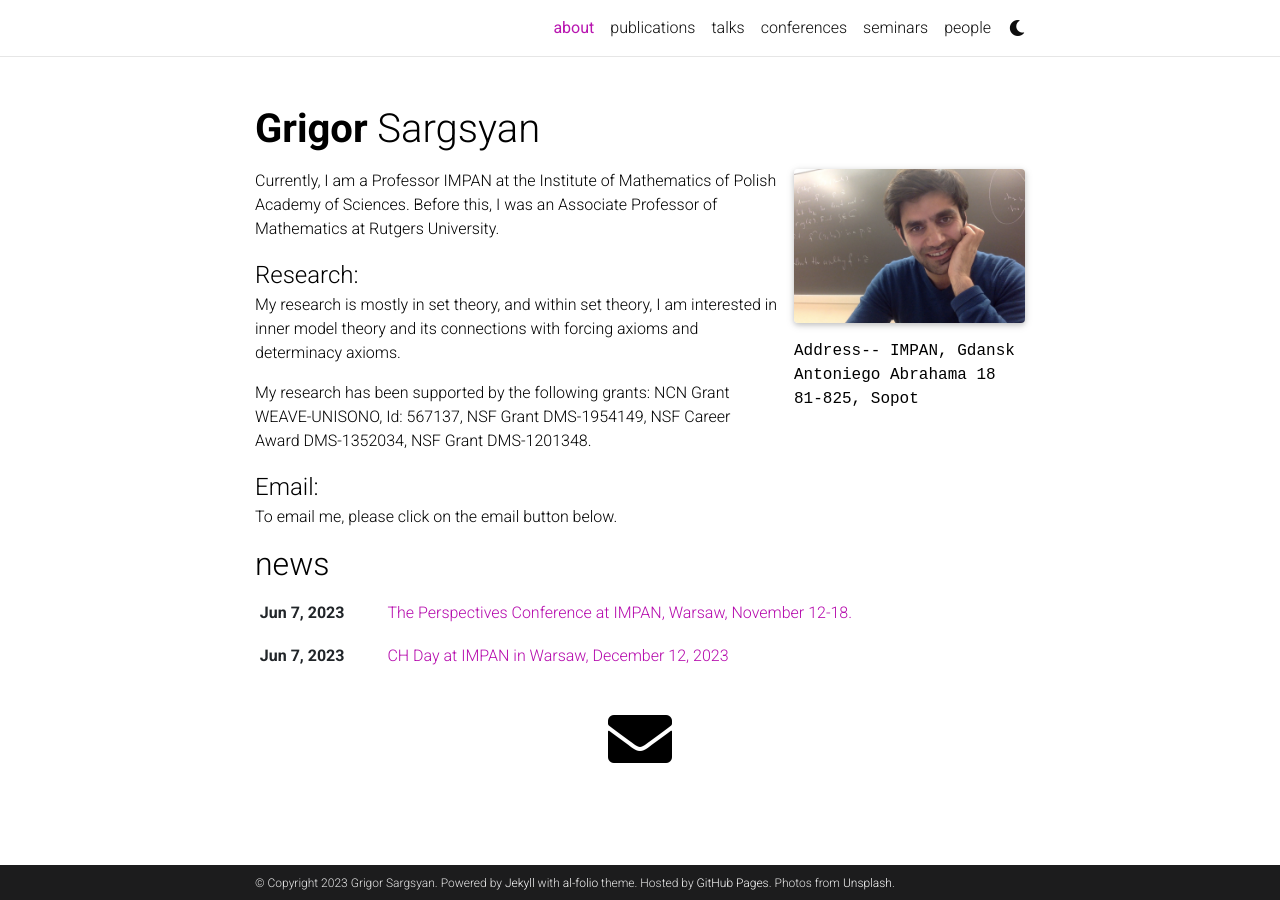
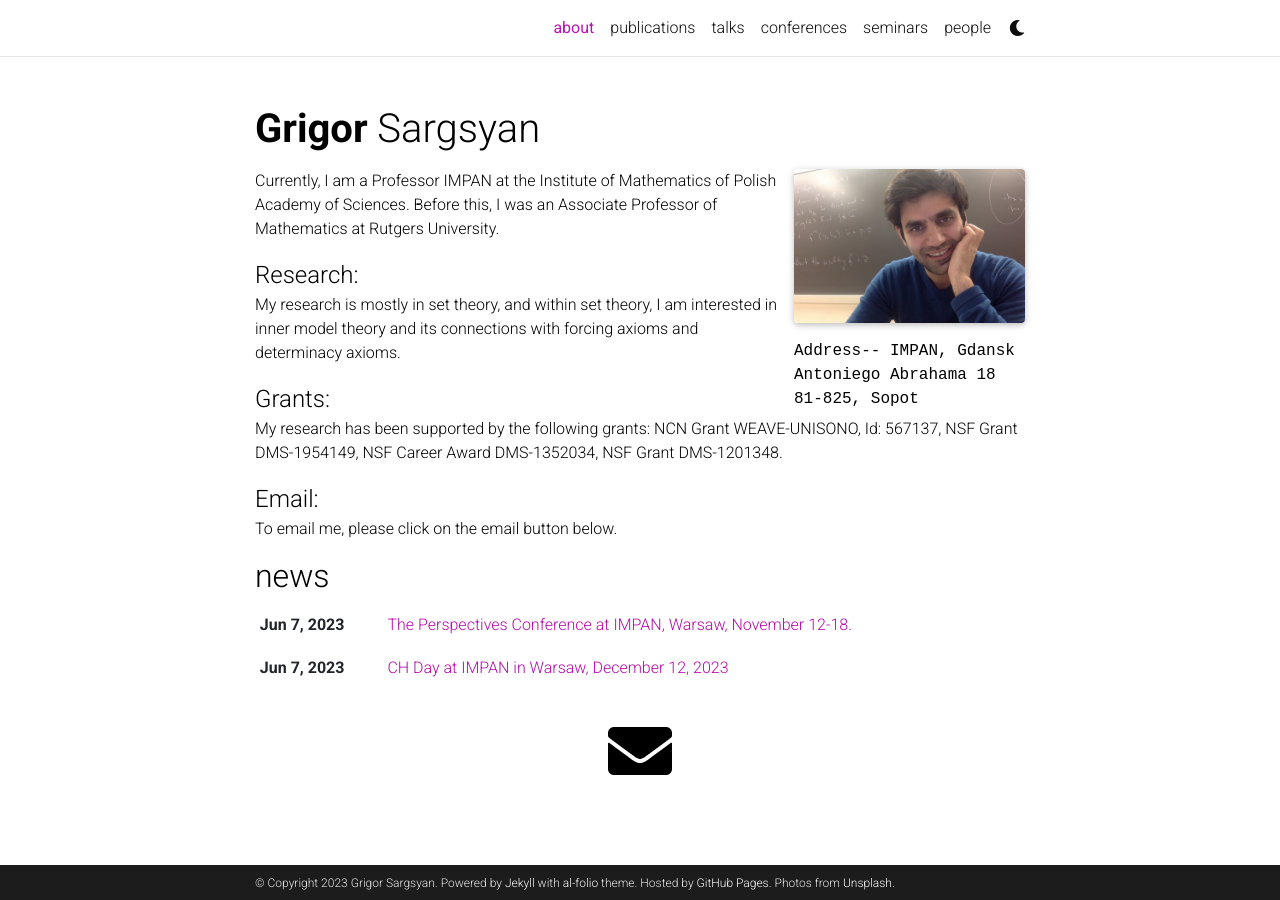
Before and after one commit to grigorsarg/grigorsarg.github.io, a Jekyll site: the page built from _pages/about.md, in a window 1280 px wide. Built offline with Jekyll 4.4.1, drawn with Linux system fonts in a browser that asks for light colours; full-size pictures stand in for the smaller copies a plugin makes; comment, search, counter and statistics services are not loaded; a style sheet for code colours, icons or effects is not loaded.

Commit message:
Update about.md

```diff
--- a/_pages/about.md
+++ b/_pages/about.md
@@ -23,6 +23,6 @@ Currently, I am a Professor IMPAN at the Institute of Mathematics of Polish Acad
 
 <font size="+2">Research:</font> My research is mostly in set theory, and within set theory, I am interested in inner model theory and its connections with forcing axioms and determinacy axioms.
 
-My research has been supported by the following grants: NCN Grant WEAVE-UNISONO, Id: 567137, NSF Grant DMS-1954149, NSF Career Award DMS-1352034, NSF Grant DMS-1201348.
+<font size="+2">Grants:</font> My research has been supported by the following grants: NCN Grant WEAVE-UNISONO, Id: 567137, NSF Grant DMS-1954149, NSF Career Award DMS-1352034, NSF Grant DMS-1201348.
 
 <font size="+2">Email:</font> To email me, please click on the email button below.
```
